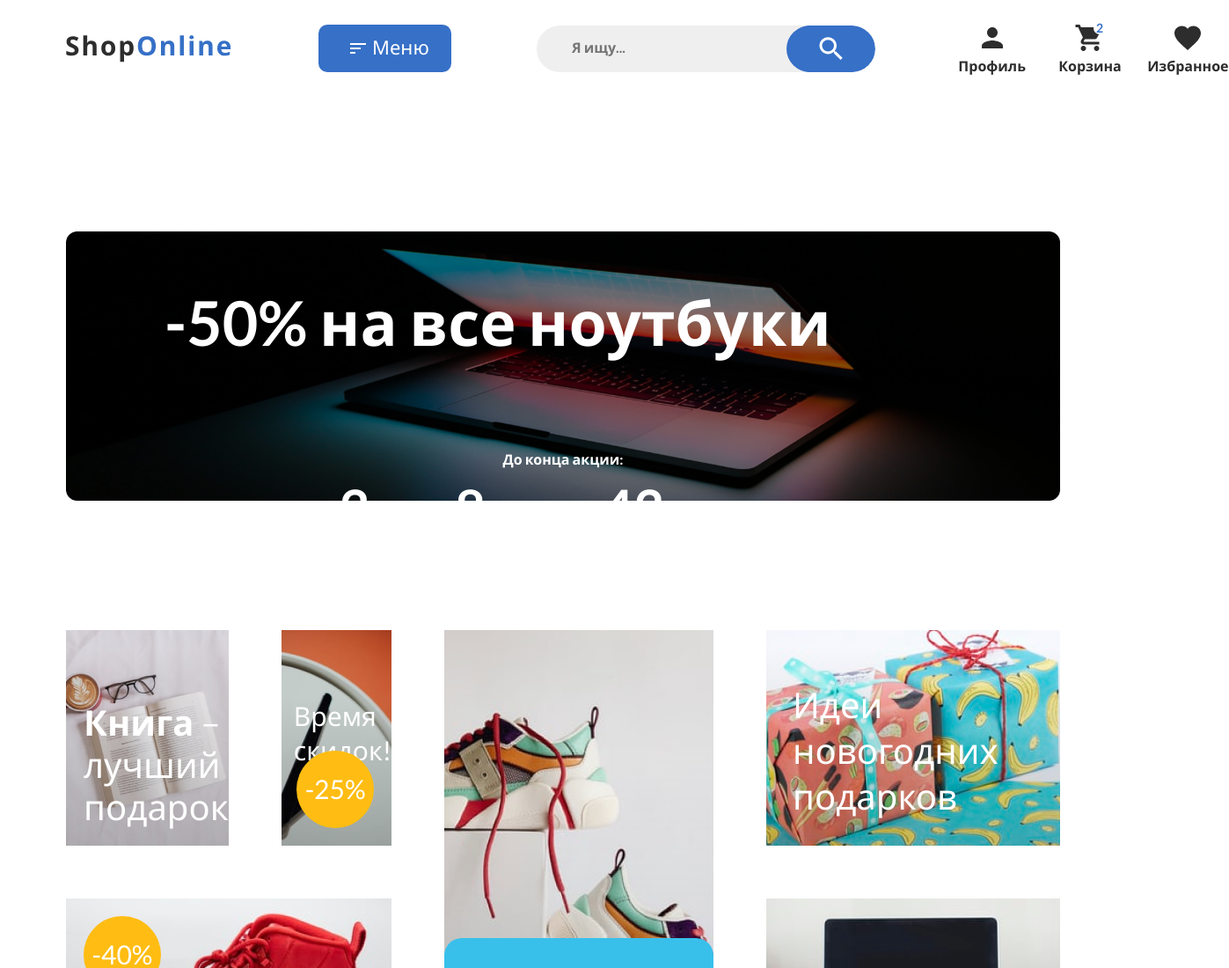
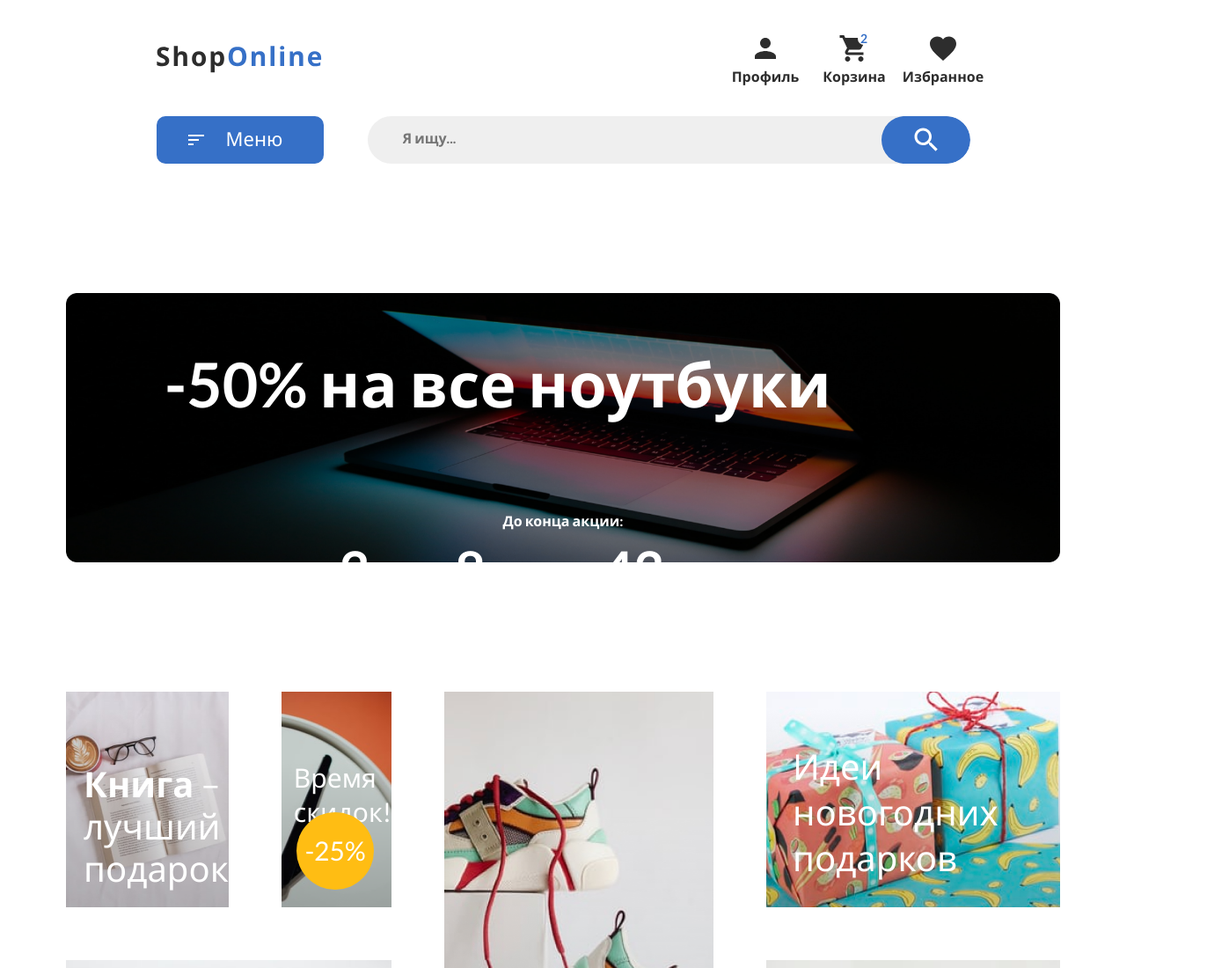
Before and after one commit to vera0708/ShopOnline-multitask, a plain HTML site: page index.html in a window 1280 px wide. Shown: the top 1100 px of the page at 88% size, 1397 px wide, since content can reach past the window. Drawn offline with Linux system fonts and the light colour scheme.

Commit message:
feat: correct the adaptation feachers of the header

```diff
--- a/style/header.css
+++ b/style/header.css
@@ -7,6 +7,10 @@
     grid-template-columns: 190px 151px minmax(385px, 754px) minmax(294px, 354px);
     gap: 97px;
     align-items: center;
+}
+
+.header__container:last-child {
+    justify-content: center;
 }
 
 .header__img {
@@ -54,9 +58,10 @@
 
 .header__list {
     grid-area: menu;
-    display: grid;
-    grid-template-columns: repeat(3, minmax(min(61px), 100%));
-    gap: 40px;
+    display: flex;
+    justify-content: space-between;
+    /* grid-template-columns: repeat(3, minmax(min(61px), 100%)); */
+    /* gap: 40px; */
     justify-items: center;
 }
 
@@ -87,22 +92,26 @@
     text-decoration: underline;
 }
 
-@media(max-width: 1024px) {
+@media(max-width: 1440px) {
     .header__container {
         margin-top: 37px;
         margin-bottom: 60px;
         grid-template-areas:
             "logo menu"
             "button search";
-        grid-template-columns: 190px minmax(510px, 685px);
+        grid-template-columns: minmax(165px, 190px) minmax(510px, 685px);
         gap: 34px 50px;
     }
 
     .header__list {
+        display: grid;
         grid-template-columns: repeat(3, 61px);
         justify-content: end;
+        gap: 40px;
     }
+}
 
+@media(max-width: 1024px) {
     .header__search {
         max-width: 700px;
         background-size: 101px;
```
